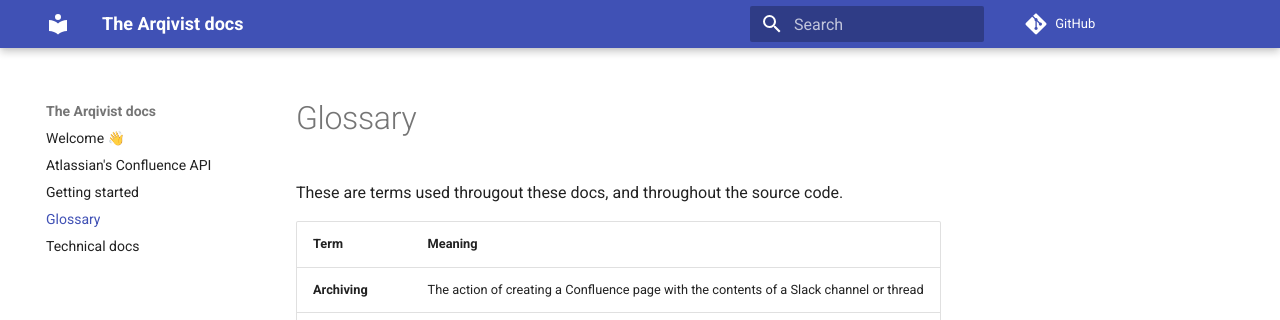
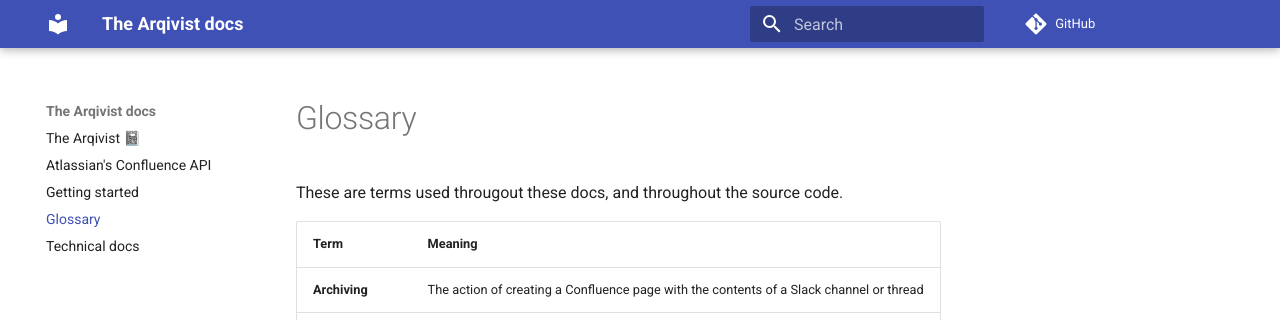
Before and after one commit to jcpsantiago/thearqivist, an MkDocs documentation site: the page built from docs/glossary.md, in a window 1280 px wide. Shown: the top 320 px of the page. Built offline with MkDocs 1.6.1 and Material for MkDocs 9.7.7, drawn with Linux system fonts in a browser that asks for light colours; comment, search, counter and statistics services are not loaded.

Commit message:
change title

```diff
--- a/docs/index.md
+++ b/docs/index.md
@@ -1,4 +1,4 @@
-# Welcome 👋
+# The Arqivist 📓
 
 <figure>
     <img src="https://arqivist.app/img/arqivist.jpg"
```
